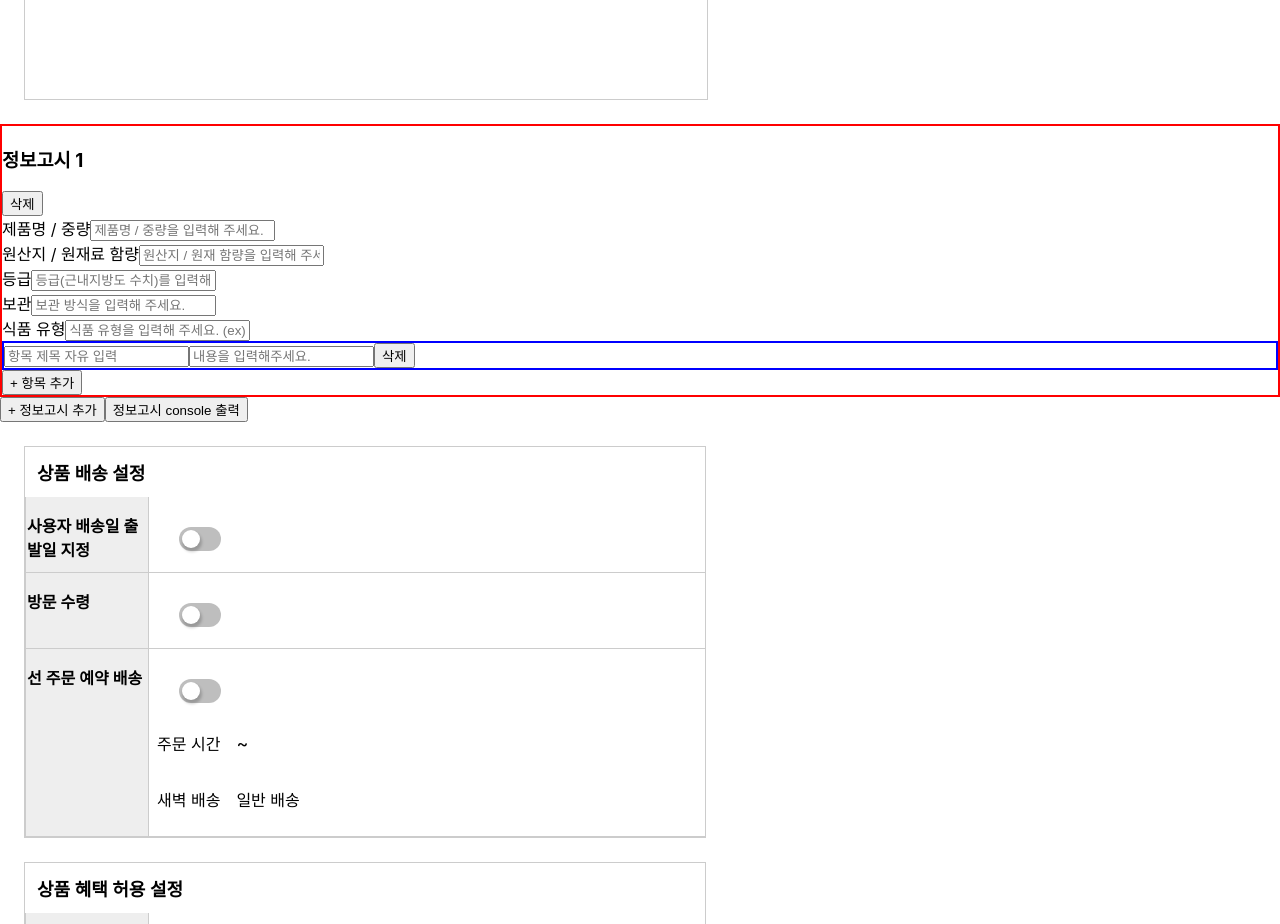
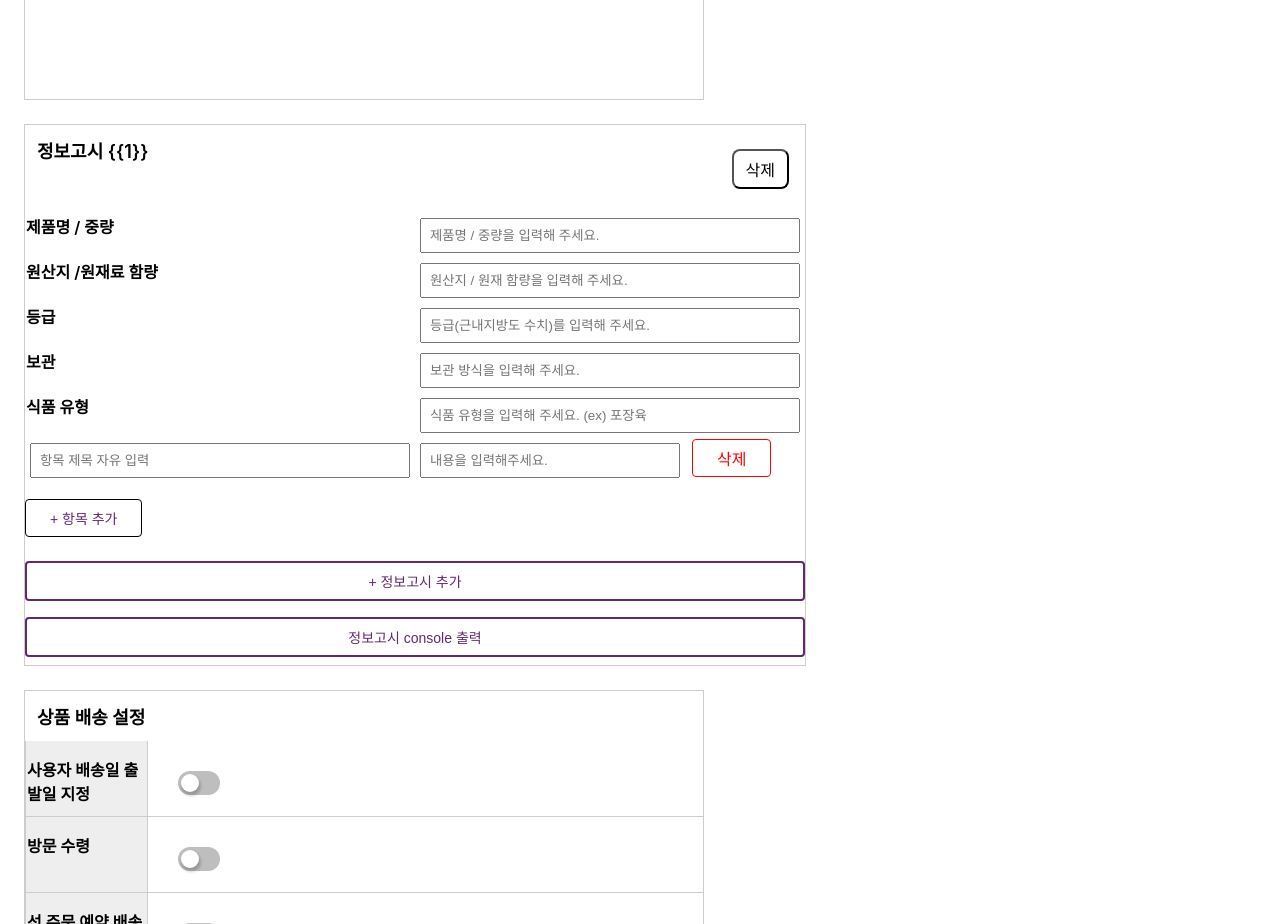
Before and after one commit to pre-onboarding-course-team-6/1st-week-sirloin-task, a React (Create React App) app: page / in a window 1280 px wide. Shown: the part 1400-2324 px from the top of the page. Built offline with nearby package versions, Linux system fonts and the light colour scheme.

Commit message:
style: Notify css 작성

```diff
--- a/src/commons/Styled/styled.js
+++ b/src/commons/Styled/styled.js
@@ -4,6 +4,7 @@ export const Table = styled.table`
   border-spacing: 0;
   border: 1px solid #cccccc;
   margin: 24px;
+  width: 680px;
 `;
 
 export const Title = styled.td`
@@ -65,6 +66,16 @@ export const FlexBox = styled.div`
   display: flex;
 `;
 
+export const SpaceBetween = styled.div`
+  display: flex;
+  justify-content: space-between;
+`;
+
+export const SpaceEven = styled.div`
+  display: flex;
+  justify-content: space-evenly;
+`;
+
 export const FileName = styled.div`
   margin: 8px;
 `;
@@ -77,3 +88,67 @@ export const FileDeleBtn = styled.button`
   font-color: #000000;
   margin-left: 8px;
 `;
+
+export const BlackDelBtn = styled.button`
+  padding: 6px 12px;
+  font-size: 16px;
+  background-color: #ffffff;
+  border-radius: 8px;
+  margin: 24px 16px;
+`;
+
+export const ContentInfo = styled.td`
+  width: 160px;
+  font-size: 16px;
+  font-weight: 600;
+  vertical-align: top;
+  border-top: 0;
+`;
+
+export const InputBox = styled.td`
+  width: 360px;
+  font-size: 16px;
+  font-weight: 600;
+  vertical-align: top;
+  border-top: 0;
+`;
+
+export const TableRow = styled.tr`
+  width: 600px;
+`;
+
+export const CustomInput = styled.input`
+  padding: 8px;
+  margin: 4px;
+`;
+
+export const RedDelBtn = styled.button`
+  padding: 6px 24px;
+  font-size: 16px;
+  background-color: #ffffff;
+  color: #ff0000;
+  border-radius: 4px;
+  border: 1px solid #ff0000;
+  margin-left: 8px;
+`;
+
+export const AddBtn = styled.button`
+  padding: 8px 24px;
+  font-size: 14px;
+  background-color: #ffffff;
+  color: #612a6f;
+  border-radius: 4px;
+  border: 1px solid #000000;
+  margin: 16px 0;
+`;
+
+export const FullBtn = styled.button`
+  padding: 8px;
+  font-size: 14px;
+  margin: 8px 0;
+  background-color: #ffffff;
+  width: 100%;
+  color: #612a6f;
+  border: 2px solid #612a6f;
+  border-radius: 4px;
+`;
--- a/src/components/Notify/elements/InformationNotice.jsx
+++ b/src/components/Notify/elements/InformationNotice.jsx
@@ -3,6 +3,16 @@
 /* eslint-disable react/no-array-index-key */
 /* eslint-disable react/button-has-type */
 import React, { useState } from "react";
+import {
+  SpaceBetween,
+  Title,
+  BlackDelBtn,
+  ContentInfo,
+  InputBox,
+  TableRow,
+  CustomInput,
+  AddBtn,
+} from "commons/Styled/styled";
 import { INFO_NOTI_MORE_TEMPLATE } from "../../../commons/constants/templates";
 import MoreInfoNoti from "./MoreInfoNoti";
 
@@ -45,19 +55,29 @@ function InformationNotice({
     mergeToInputFields(index, values); // 정보 고시에 merge
   };
 
+  const left = "{{";
+  const right = "}}";
+
   return (
-    <div style={{ border: "2px solid red" }}>
-      <div>
-        <h3>
-          정보고시 <span>{index + 1}</span>
-        </h3>
-        <button onClick={(event) => handleDeleteFields(index, event)}>
+    <tr>
+      <SpaceBetween>
+        <Title>
+          정보고시{" "}
+          <span>
+            {left}
+            {index + 1}
+            {right}
+          </span>
+        </Title>
+        <BlackDelBtn onClick={(event) => handleDeleteFields(index, event)}>
           삭제
-        </button>
-      </div>
-      <div>
-        <span>제품명 / 중량</span>
-        <input
+        </BlackDelBtn>
+      </SpaceBetween>
+      <TableRow>
+        <ContentInfo>제품명 / 중량</ContentInfo>
+        <InputBox>
+          <CustomInput
+            style={{ width: "360px" }}
             type="text"
             name="nameAndWeight"
             id="nameAndWeight"
@@ -65,10 +85,13 @@ function InformationNotice({
             onChange={(event) => handleChangeInput(index, event)}
             value={inputField.nameAndWeight}
           />
-      </div>
-      <div>
-        <span>원산지 / 원재료 함량</span>
-        <input
+        </InputBox>
+      </TableRow>
+      <TableRow>
+        <ContentInfo>원산지 /원재료 함량</ContentInfo>
+        <InputBox>
+          <CustomInput
+            style={{ width: "360px" }}
             type="text"
             name="originAndIngredient"
             id="originAndIngredient"
@@ -76,10 +99,13 @@ function InformationNotice({
             onChange={(event) => handleChangeInput(index, event)}
             value={inputField.originAndIngredient}
           />
-      </div>
-      <div>
-        <span>등급</span>
-        <input
+        </InputBox>
+      </TableRow>
+      <TableRow>
+        <ContentInfo>등급</ContentInfo>
+        <InputBox>
+          <CustomInput
+            style={{ width: "360px" }}
             type="text"
             name="grade"
             id="grade"
@@ -87,10 +113,13 @@ function InformationNotice({
             onChange={(event) => handleChangeInput(index, event)}
             value={inputField.grade}
           />
-      </div>
-      <div>
-        <span>보관</span>
-        <input
+        </InputBox>
+      </TableRow>
+      <TableRow>
+        <ContentInfo>보관</ContentInfo>
+        <InputBox>
+          <CustomInput
+            style={{ width: "360px" }}
             type="text"
             name="storeMethod"
             id="storeMethod"
@@ -98,10 +127,13 @@ function InformationNotice({
             onChange={(event) => handleChangeInput(index, event)}
             value={inputField.storeMethod}
           />
-      </div>
-      <div>
-        <span>식품 유형</span>
-        <input
+        </InputBox>
+      </TableRow>
+      <TableRow>
+        <ContentInfo>식품 유형</ContentInfo>
+        <InputBox>
+          <CustomInput
+            style={{ width: "360px" }}
             type="text"
             name="typesOfFood"
             id="typesOfFood"
@@ -109,7 +141,8 @@ function InformationNotice({
             onChange={(event) => handleChangeInput(index, event)}
             value={inputField.typesOfFood}
           />
-      </div>
+        </InputBox>
+      </TableRow>
 
       {moreFields.map((moreField, moreIndex) => (
         <MoreInfoNoti
@@ -121,8 +154,8 @@ function InformationNotice({
         />
       ))}
 
-      <button onClick={handleAddFields}>+ 항목 추가</button>
-    </div>
+      <AddBtn onClick={handleAddFields}>+ 항목 추가</AddBtn>
+    </tr>
   );
 }
 
--- a/src/components/Notify/elements/MoreInfoNoti.jsx
+++ b/src/components/Notify/elements/MoreInfoNoti.jsx
@@ -1,27 +1,39 @@
 /* eslint-disable react/button-has-type */
 import React from "react";
+import {
+  TableRow,
+  CustomInput,
+  InputBox,
+  RedDelBtn,
+} from "commons/Styled/styled";
 
 function MoreInfoNoti({ handleChangeMore, moreIndex, handleDeleteMore }) {
   return (
-    <div style={{ border: "2px solid blue" }}>
-      <input
+    <TableRow>
+      <InputBox>
+        <CustomInput
+          style={{ width: "360px" }}
           type="text"
           name="moreInfoTitle"
           id="moreInfoTitle"
           placeholder="항목 제목 자유 입력"
           onChange={(event) => handleChangeMore(moreIndex, event)}
         />
-      <input
+      </InputBox>
+      <td>
+        <CustomInput
+          style={{ width: "240px" }}
           type="text"
           name="moreInfoContent"
           id="moreInfoContent"
           placeholder="내용을 입력해주세요."
           onChange={(event) => handleChangeMore(moreIndex, event)}
         />
-      <button onClick={(event) => handleDeleteMore(moreIndex, event)}>
+        <RedDelBtn onClick={(event) => handleDeleteMore(moreIndex, event)}>
           삭제
-      </button>
-    </div>
+        </RedDelBtn>
+      </td>
+    </TableRow>
   );
 }
 
--- a/src/components/Notify/index.jsx
+++ b/src/components/Notify/index.jsx
@@ -3,6 +3,7 @@
 /* eslint-disable react/no-array-index-key */
 /* eslint-disable react/button-has-type */
 import React, { useState } from "react";
+import { Table, FullBtn } from "commons/Styled/styled";
 import InformationNotice from "./elements/InformationNotice";
 import { INFO_NOTI_TEMPLATE } from "../../commons/constants/templates";
 
@@ -62,8 +63,8 @@ function Info() {
   };
 
   return (
-    <>
-      <form>
+    <Table>
+      <tbody>
         {inputFields.map((inputField, index) => (
           <InformationNotice
             key={index}
@@ -74,10 +75,15 @@ function Info() {
             mergeToInputFields={mergeToInputFields}
           />
         ))}
-      </form>
-      <button onClick={handleAddFields}>+ 정보고시 추가</button>
-      <button onClick={handleSubmit}>정보고시 console 출력</button>
-    </>
+        <div>
+          <form>
+            <FullBtn onClick={handleAddFields}>+ 정보고시 추가</FullBtn>
+            <br />
+            <FullBtn onClick={handleSubmit}>정보고시 console 출력</FullBtn>
+          </form>
+        </div>
+      </tbody>
+    </Table>
   );
 }
 
```
Lines whose indentation alone changed are shown as unchanged.
